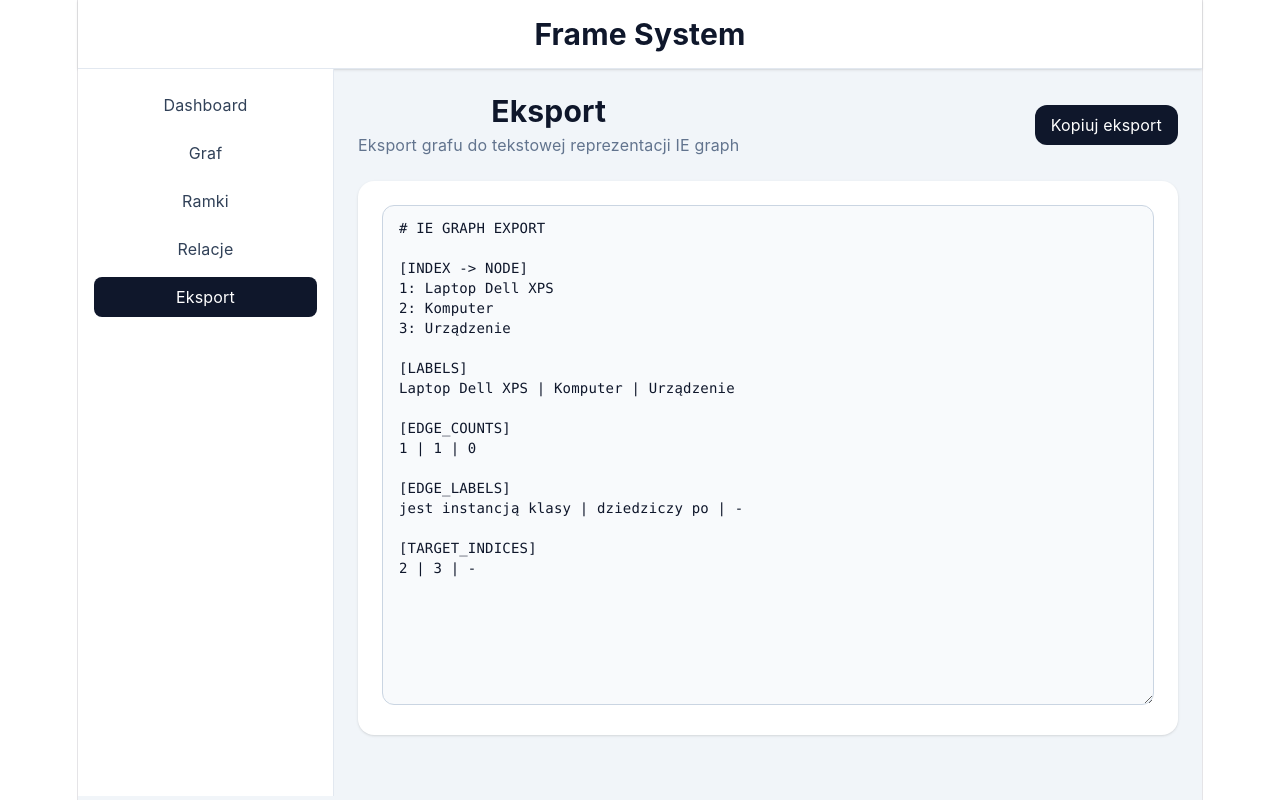
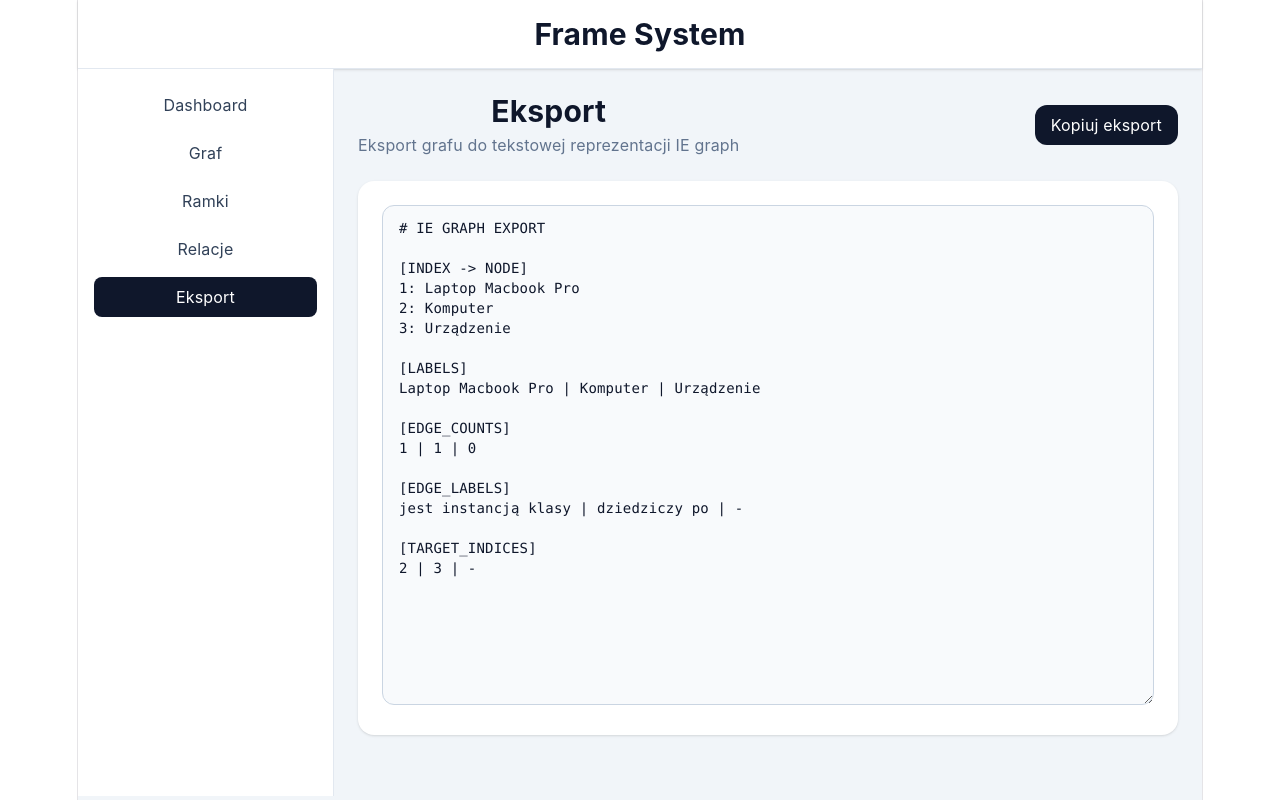
Before and after one commit to ovti/frame-system, a React (Vite) app: page /export in a window 1280 px wide. Built offline with nearby package versions, Linux system fonts and the light colour scheme.

Commit message:
Update the data

```diff
--- a/src/data/sampleFrames.ts
+++ b/src/data/sampleFrames.ts
@@ -98,12 +98,12 @@ export const sampleFrames: Frame[] = [
           {
             id: 'aspect-10',
             type: 'VALUE',
-            value: 'Intel Core i7',
+            value: 'Apple M1 Pro',
           },
           {
             id: 'aspect-11',
             type: 'DEFAULT',
-            value: 'Intel Core i5',
+            value: 'Apple M1 Pro',
           },
         ],
       },
@@ -112,7 +112,7 @@ export const sampleFrames: Frame[] = [
   },
   {
     id: '3',
-    name: 'Laptop Dell XPS',
+    name: 'Laptop Macbook Pro',
     type: 'OBJECT',
     description: 'Konkretny egzemplarz laptopa.',
     parentIds: ['2'],
@@ -125,7 +125,7 @@ export const sampleFrames: Frame[] = [
           {
             id: 'aspect-12',
             type: 'VALUE',
-            value: 'DXPS-2026-001',
+            value: 'C02ZQ0K6MD6L',
           },
         ],
       },
```
Also changed, not shown: 1 other file (tests, documents, lock files or other folders).
